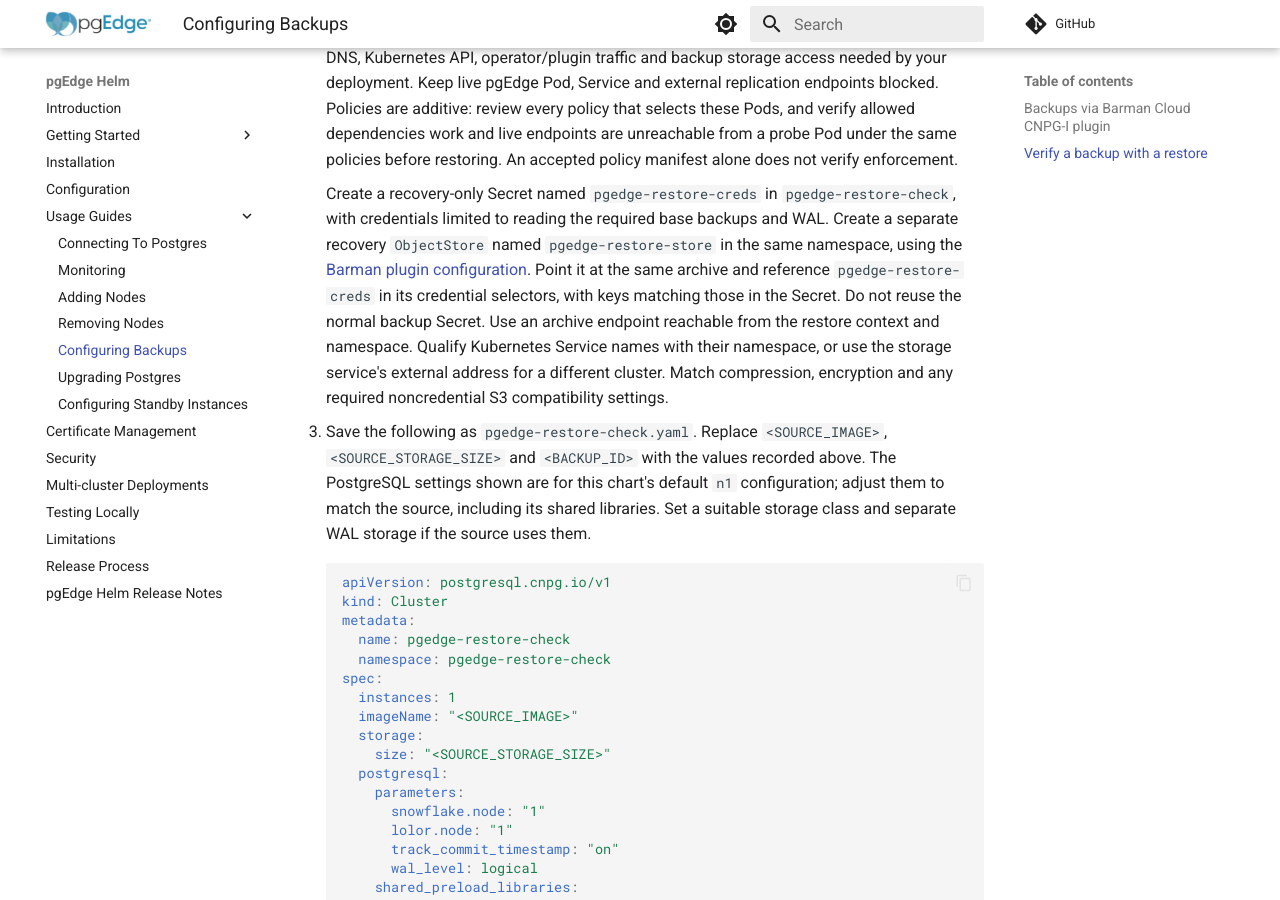
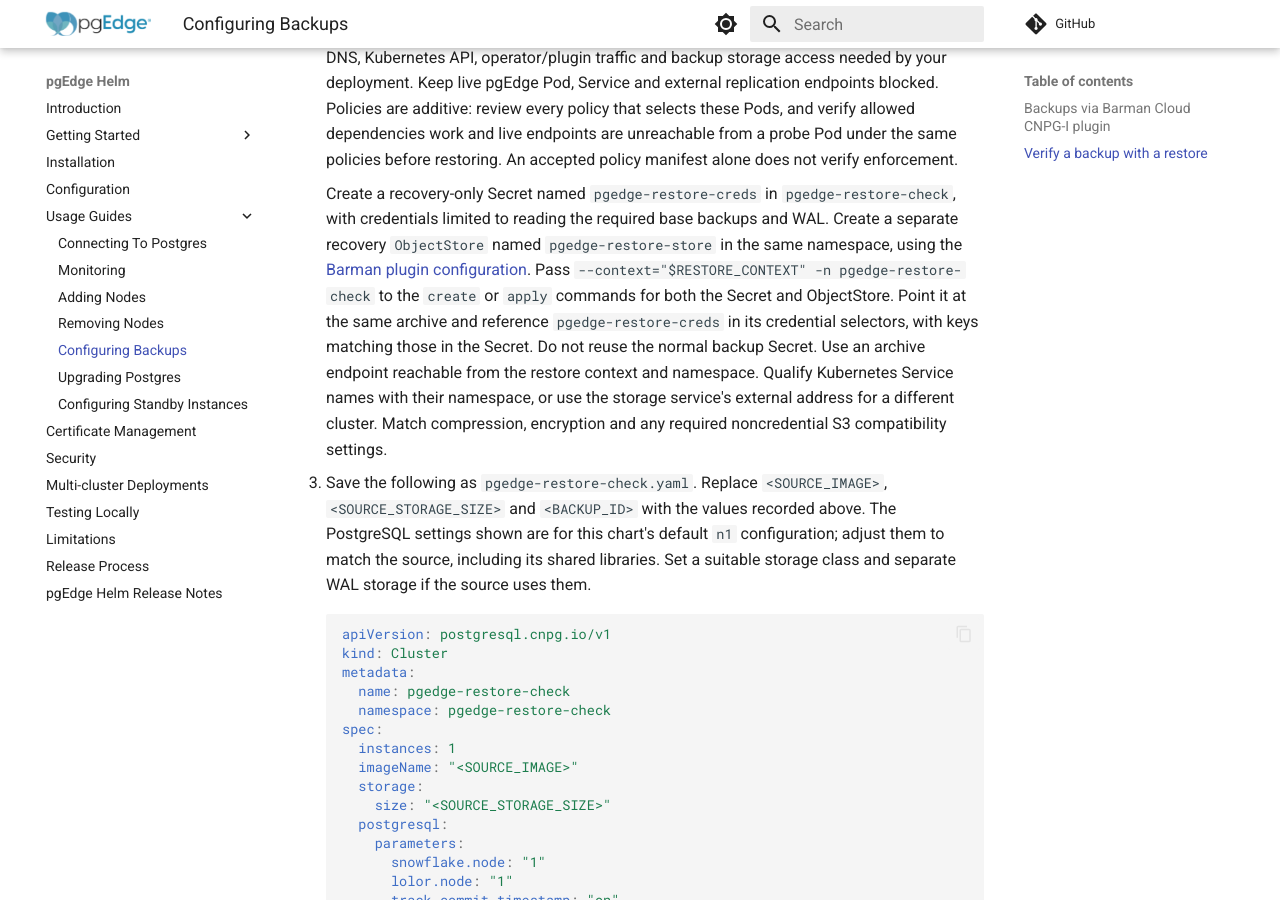
Before and after one commit to pgEdge/pgedge-helm, an MkDocs documentation site: the page built from docs/usage/backups.md, in a window 1280 px wide and 900 px high, scrolled down 4065 px. Built offline with MkDocs 1.6.1 and Material for MkDocs 9.7.7, drawn with Linux system fonts in a browser that asks for light colours; comment, search, counter and statistics services are not loaded.

Commit message:
docs: bind recovery resources to the restore context

```diff
--- a/docs/usage/backups.md
+++ b/docs/usage/backups.md
@@ -201,6 +201,8 @@
     Create a separate recovery `ObjectStore` named `pgedge-restore-store` in the
     same namespace, using
     the [Barman plugin configuration](https://cloudnative-pg.io/plugin-barman-cloud/docs/usage/#restoring-a-cluster).
+    Pass `--context="$RESTORE_CONTEXT" -n pgedge-restore-check` to the
+    `create` or `apply` commands for both the Secret and ObjectStore.
     Point it at the same archive and reference `pgedge-restore-creds` in its
     credential selectors, with keys matching those in the Secret. Do not reuse
     the normal backup Secret. Use an archive endpoint reachable from the restore
```
